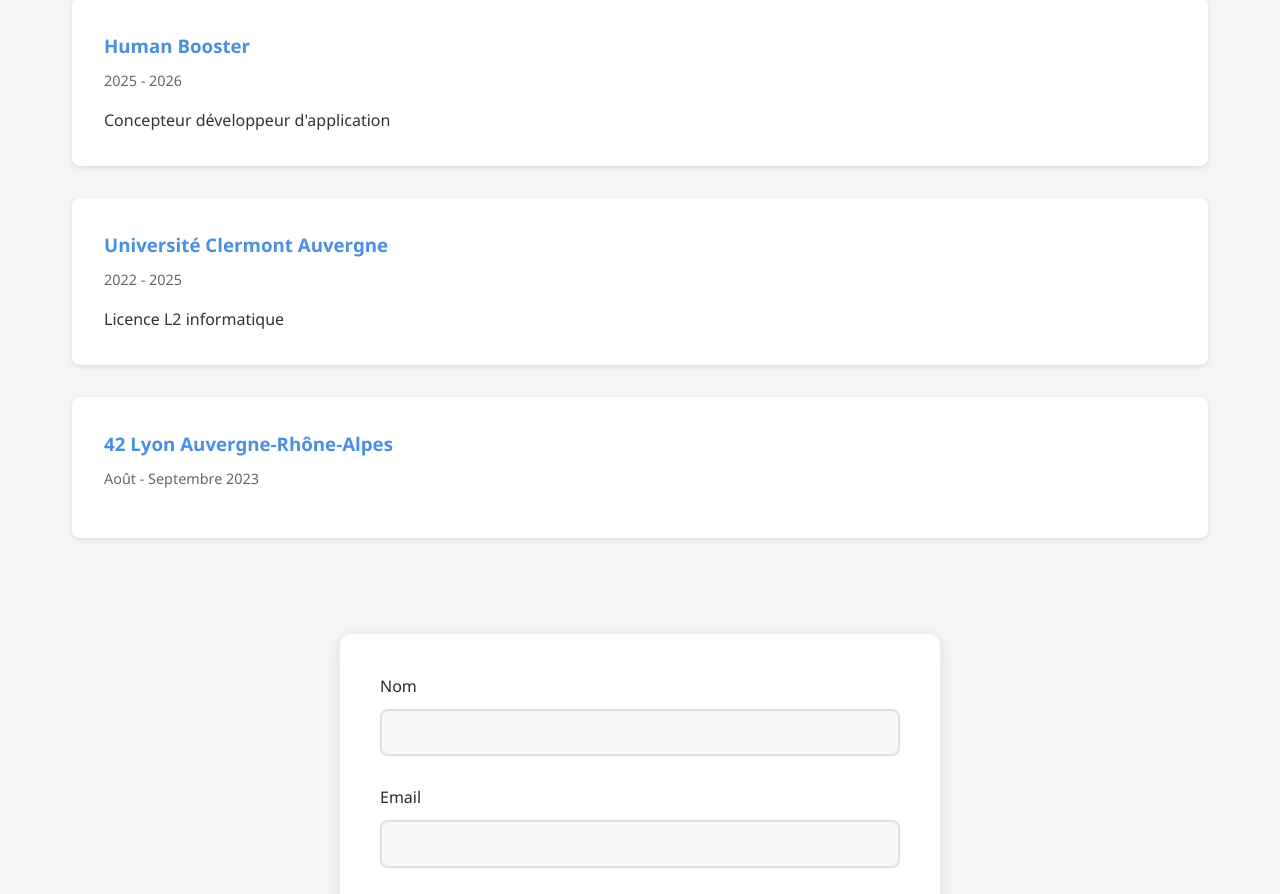
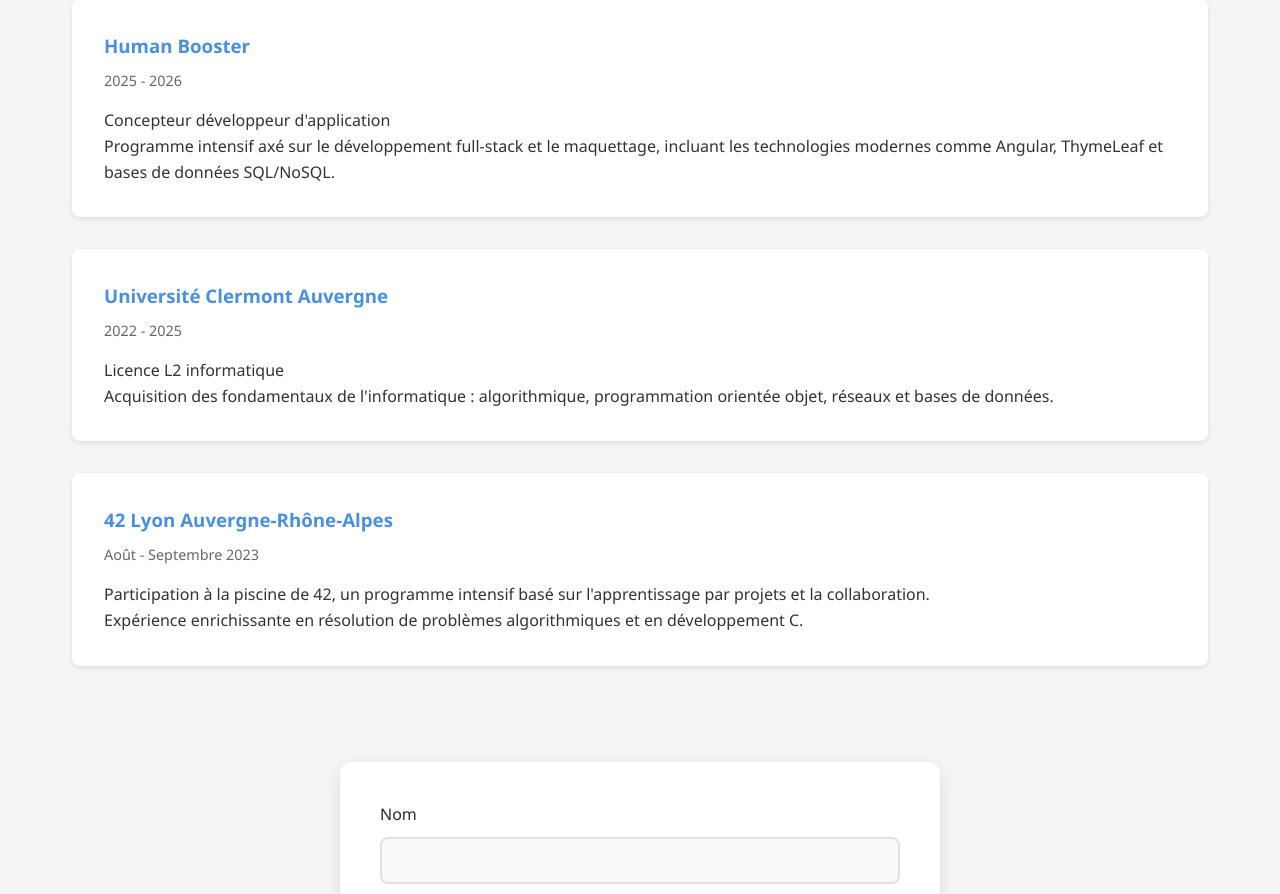
Before and after one commit to Astray63/Portfolio-OutilsCollab, a plain HTML site: page index.html in a window 1280 px wide. Shown: the part 3020-3914 px from the top of the page. Drawn offline with Linux system fonts and the light colour scheme.

Commit message:
+ de contenue dans la section formation

```diff
--- a/index.html
+++ b/index.html
@@ -137,15 +137,19 @@
                 <h3>Human Booster</h3>
                 <div class="experience-date">2025 - 2026</div>
                 <p>Concepteur développeur d'application</p>
+                <p>Programme intensif axé sur le développement full-stack et le maquettage, incluant les technologies modernes comme Angular, ThymeLeaf et bases de données SQL/NoSQL.</p>
             </div>
             <div class="experience-item">
                 <h3>Université Clermont Auvergne</h3>
                 <div class="experience-date">2022 - 2025</div>
                 <p>Licence L2 informatique</p>
+                <p>Acquisition des fondamentaux de l'informatique : algorithmique, programmation orientée objet, réseaux et bases de données.</p>
             </div>
             <div class="experience-item">
                 <h3>42 Lyon Auvergne-Rhône-Alpes</h3>
                 <div class="experience-date">Août - Septembre 2023</div>
+                <p>Participation à la piscine de 42, un programme intensif basé sur l'apprentissage par projets et la collaboration.</p>
+                <p>Expérience enrichissante en résolution de problèmes algorithmiques et en développement C.</p>
             </div>
         </div>
     </section>
```
